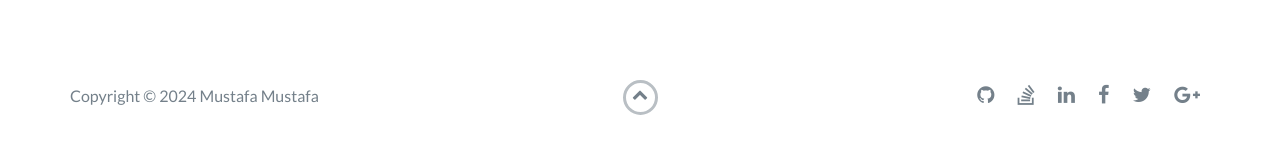
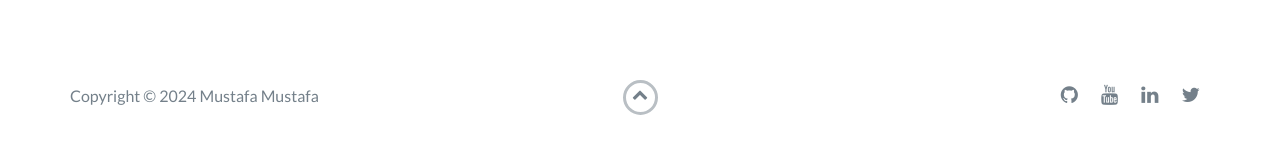
Before and after one commit to musstaffali/portfollio, a website: page index.html in a window 1280 px wide. Shown: the part 3625-3779 px from the top of the page. Drawn offline with nearby package versions, Linux system fonts and the light colour scheme.

Commit message:
social logos

```diff
--- a/index.html
+++ b/index.html
@@ -235,19 +235,13 @@ Skills learned include: HTML5, CSS3, JavaScript, jQuery, Bootstrap, Reactstrap,
                             <a href="https://github.com/" target="_blank"><i class="fa fa-github" aria-hidden="true"></i></a>
                         </li>
                         <li>
-                            <a href="https://stackoverflow.com/" target="_blank"><i class="fa fa-stack-overflow" aria-hidden="true"></i></a>
+                            <a href="https://youtube.com" target="_blank"><i class="fa fa-youtube" aria-hidden="true"></i></a>
                         </li>
                         <li>
                             <a href="https://linkedin.com/" target="_blank"><i class="fa fa-linkedin" aria-hidden="true"></i></a>
                         </li>
                         <li>
-                            <a href="https://www.facebook.com/" target="_blank"><i class="fa fa-facebook" aria-hidden="true"></i></a>
-                        </li>
-                        <li>
                             <a href="https://twitter.com/" target="_blank"><i class="fa fa-twitter" aria-hidden="true"></i></a>
-                        </li>
-                        <li>
-                            <a href="https://plus.google.com/" target="_blank"><i class="fa fa-google-plus" aria-hidden="true"></i></a>
                         </li>
                     </ul>
                 </div>
```
